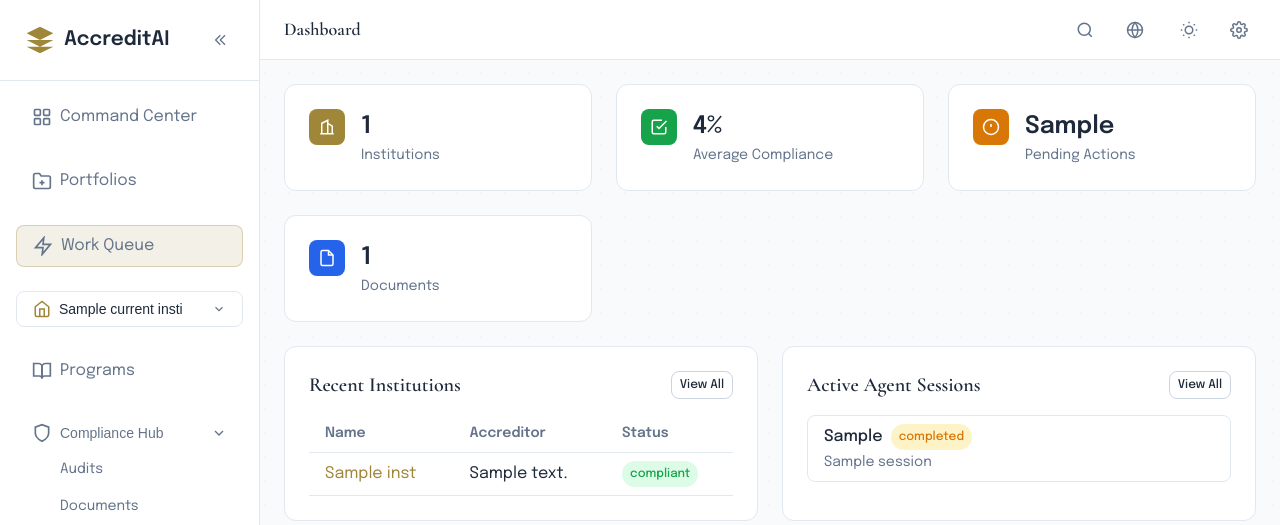
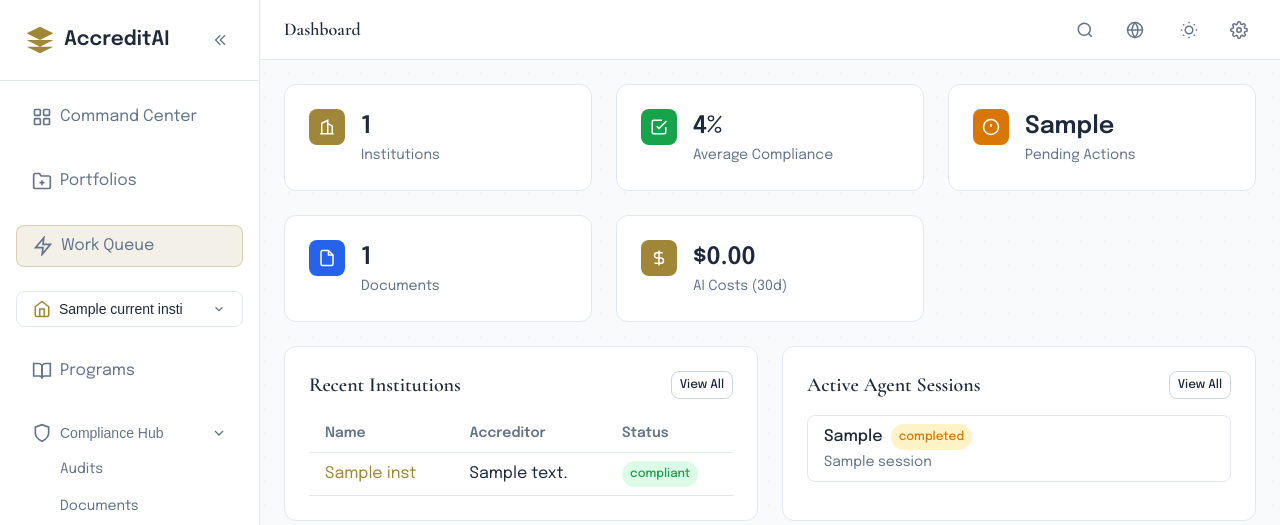
Before and after one commit to gtrajkovski/accreditationStudio, a Python web app: template templates/dashboard.html in a window 1280 px wide. Shown: the top 525 px of the page. Run offline with Jinja, Linux system fonts and the light colour scheme; the template is opened without the code that fills it: most values are stand-ins (such as "Sample title", 1, 10 or a date in 2020).

Commit message:
feat(29-02): add AI cost widget to dashboard
- New stat card showing 30-day AI costs
- JavaScript function to fetch cost summary on page load
- Dollar sign icon with accent color

```diff
--- a/templates/dashboard.html
+++ b/templates/dashboard.html
@@ -109,6 +109,20 @@
                 <div class="stat-content">
                     <div class="stat-value">{{ total_documents }}</div>
                     <div class="stat-label">Documents</div>
+                </div>
+            </div>
+        </div>
+
+        <div class="card">
+            <div class="stat-card">
+                <div class="stat-icon" style="background-color: var(--accent);">
+                    <svg viewBox="0 0 24 24" fill="none" stroke="currentColor" stroke-width="2">
+                        <path d="M12 2v20M17 5H9.5a3.5 3.5 0 000 7h5a3.5 3.5 0 010 7H6"/>
+                    </svg>
+                </div>
+                <div class="stat-content">
+                    <div class="stat-value" id="ai-cost">$0.00</div>
+                    <div class="stat-label">AI Costs (30d)</div>
                 </div>
             </div>
         </div>
@@ -1139,6 +1153,22 @@ function downloadBrief() {
 
 document.addEventListener('DOMContentLoaded', initAutopilotSection);
 
+// Load AI Cost Summary (Phase 29)
+async function loadCostSummary() {
+    try {
+        const resp = await fetch('/api/costs/summary?days=30');
+        const data = await resp.json();
+        const costEl = document.getElementById('ai-cost');
+        if (costEl) {
+            costEl.textContent = `$${data.total_cost.toFixed(2)}`;
+        }
+    } catch (e) {
+        console.error('Failed to load cost summary:', e);
+    }
+}
+
+document.addEventListener('DOMContentLoaded', loadCostSummary);
+
 // Hide skeleton loaders and show real content on window load
 window.addEventListener('load', () => {
     document.querySelectorAll('.skeleton-content.loading').forEach(el => {
```
